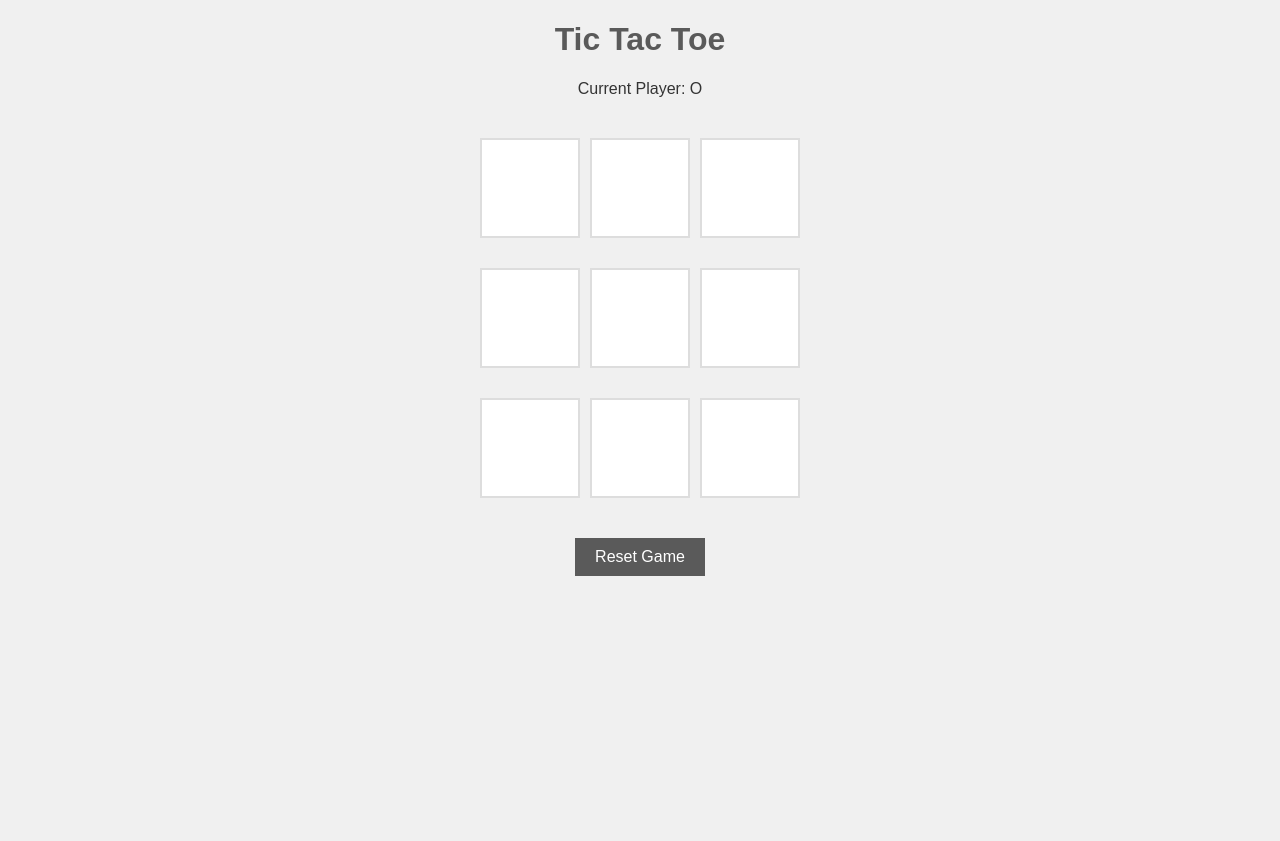
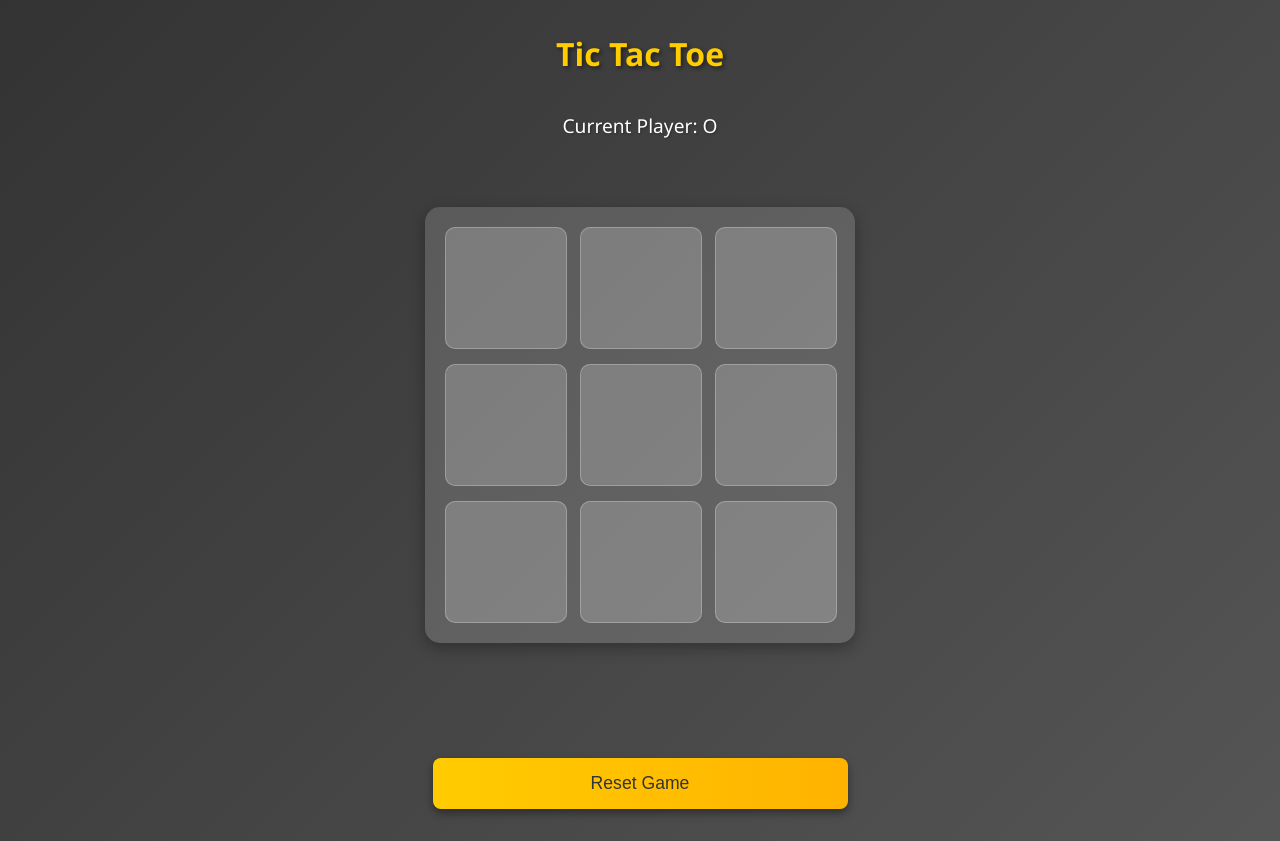
Before and after one commit to hrosicka/TicTacToeWeb, a Flask app: page / in a window 1280 px wide. Before the commit the page ends 576 px from the top, so only its background shows below. Run offline with Flask 3, Linux system fonts and the light colour scheme.

Commit message:
refactoring - js script added, new UX design

```diff
--- a/app.py
+++ b/app.py
@@ -1,18 +1,18 @@
-from flask import Flask, render_template, request
+from flask import Flask, render_template, request, jsonify
 import random
 
 app = Flask(__name__)
 
 # Globální proměnné
 board = [''] * 9
-current_player = 'X'
+current_player = random.choice(['X', 'O'])  # Počáteční hráč je náhodný
 winner = None
 
 def check_winner():
     winning_combinations = [
         [0, 1, 2], [3, 4, 5], [6, 7, 8],  # Rows
         [0, 3, 6], [1, 4, 7], [2, 5, 8],  # Columns
-        [0, 4, 8], [2, 4, 6]             # Diagonals
+        [0, 4, 8], [2, 4, 6]              # Diagonals
     ]
     for combo in winning_combinations:
         if board[combo[0]] == board[combo[1]] == board[combo[2]] != '':
@@ -21,21 +21,31 @@ def check_winner():
         return 'Tie'
     return None
 
-@app.route('/', methods=['GET', 'POST'])
+@app.route('/', methods=['GET'])
 def index():
     global board, current_player, winner
-    if request.method == 'POST':
-        index = int(request.form['index'])
-        if board[index] == '' and not winner:
-            board[index] = current_player
-            winner = check_winner()
-            if not winner:
-                current_player = 'O' if current_player == 'X' else 'X'
-    else:
-        board = [''] * 9
-        current_player = random.choice(['X', 'O'])
-        winner = None
+    board = [''] * 9
+    current_player = random.choice(['X', 'O'])
+    winner = None
     return render_template('index.html', board=board, current_player=current_player, winner=winner)
+
+@app.route('/move', methods=['POST'])
+def make_move():
+    global board, current_player, winner
+    data = request.get_json()
+    index = data['index']
+
+    if board[index] == '' and not winner:
+        board[index] = current_player
+        winner = check_winner()
+        if not winner:
+            current_player = 'O' if current_player == 'X' else 'X'
+
+    return jsonify({
+        'board': board,
+        'current_player': current_player,
+        'winner': winner
+    })
 
 if __name__ == '__main__':
     app.run(debug=True)
--- a/static/style.css
+++ b/static/style.css
@@ -1,53 +1,89 @@
 body {
-    font-family: 'Arial', sans-serif;
+    font-family: 'Segoe UI', Tahoma, Geneva, Verdana, sans-serif;
     text-align: center;
-    background-color: #f0f0f0;
-    color: #333;
+    background: linear-gradient(135deg, #333333, #555555); /* Tmavší gradient pro lepší kontrast */
+    color: #ffffff; /* Bílý text pro maximální kontrast */
+    margin: 0;
+    padding: 0;
+    display: flex;
+    flex-direction: column;
+    min-height: 100vh;
 }
 
 h1 {
-    color: #5a5a5a;
+    color: #ffcc00; /* Výrazná žlutá pro nadpis */
+    margin-top: 2rem;
+    text-shadow: 2px 2px 4px rgba(0, 0, 0, 0.5);
 }
 
 .board {
     display: grid;
-    grid-template-columns: repeat(3, 100px);
-    grid-gap: 10px;
-    margin: 20px auto;
-    width: 320px;
+    grid-template-columns: repeat(3, 120px);
+    grid-gap: 15px;
+    margin: 3rem auto;
+    width: fit-content;
+    background-color: rgba(255, 255, 255, 0.15); /* Světlejší pozadí desky pro lepší viditelnost buněk */
+    padding: 20px;
+    border-radius: 15px;
+    box-shadow: 0 5px 15px rgba(0, 0, 0, 0.3);
 }
 
-.cell button {
-    width: 100px;
-    height: 100px;
-    font-size: 2em;
-    background-color: #fff;
-    border: 2px solid #ddd;
+.cell {
+    width: 120px;
+    height: 120px;
+    font-size: 3em;
+    display: flex;
+    justify-content: center;
+    align-items: center;
     cursor: pointer;
-    transition: background-color 0.3s, transform 0.3s;
+    transition: transform 0.2s ease-in-out, background-color 0.3s ease-in-out;
+    border-radius: 10px;
+    background-color: rgba(255, 255, 255, 0.2); /* Světlejší pozadí buněk */
+    border: 1px solid rgba(255, 255, 255, 0.25);
 }
 
-.cell button:hover {
-    background-color: #f9f9f9;
+.cell:hover {
+    background-color: rgba(255, 255, 255, 0.3);
     transform: scale(1.05);
 }
 
-.cell button:disabled {
-    background-color: #208095;
+.cell.x {
+    color: #00bfff; /* Jasná modrá pro X */
+    text-shadow: 1px 1px 2px rgba(0, 0, 0, 0.3);
+}
+
+.cell.o {
+    color: #ff4500; /* Jasná oranžová pro O */
+    text-shadow: 1px 1px 2px rgba(0, 0, 0, 0.3);
+}
+
+.cell.disabled {
     cursor: not-allowed;
 }
 
 button {
-    font-size: 1em;
-    padding: 10px 20px;
-    margin-top: 20px;
-    background-color: #5a5a5a;
-    color: #fff;
+    font-size: 1.1em;
+    padding: 15px 20px;
+    width: 415px;
+    background: linear-gradient(to right, #ffcc00, #ffb300);
+    color: #333;
     border: none;
+    border-radius: 8px;
     cursor: pointer;
-    transition: background-color 0.3s;
+    transition: transform 0.2s ease-in-out, box-shadow 0.3s ease-in-out;
+    box-shadow: 0 4px 8px rgba(0, 0, 0, 0.4);
+    margin: 2rem auto;
 }
 
+
 button:hover {
-    background-color: #444;
+    transform: scale(1.05);
+    box-shadow: 0 6px 12px rgba(0, 0, 0, 0.5);
 }
+
+#currentPlayer, #winnerMessage {
+    font-size: 1.2em;
+    margin-top: 1rem;
+    color: #ffffff; /* Bílý text pro maximální kontrast */
+    text-shadow: 1px 1px 2px rgba(0, 0, 0, 0.3);
+}
--- a/templates/index.html
+++ b/templates/index.html
@@ -6,20 +6,16 @@
 </head>
 <body>
     <h1>Tic Tac Toe</h1>
-    <p>Current Player: {{ current_player }}</p>
+    <p id="currentPlayer">Current Player: {{ current_player }}</p>
     <div class="board">
         {% for i in range(9) %}
-        <form method="post" class="cell">
-            <input type="hidden" name="index" value="{{ i }}">
-            <button type="submit" {% if board[i] != '' or winner %}disabled{% endif %}>{{ board[i] }}</button>
-        </form>
+        <div class="cell" data-index="{{ i }}">
+            {{ board[i] }}
+        </div>
         {% endfor %}
     </div>
-    {% if winner %}
-    <p>{% if winner == 'Tie' %}It's a tie!{% else %}{{ winner }} wins!{% endif %}</p>
-    {% endif %}
-    <form method="get">
-        <button type="submit">Reset Game</button>
-    </form>
+    <p id="winnerMessage">{% if winner %}{{ winner }}{% endif %}</p>
+    <button id="resetButton">Reset Game</button>
+    <script src="{{ url_for('static', filename='js/script.js') }}"></script>
 </body>
 </html>
```
Also changed, not shown: static/js/script.js (added, +55 -0 lines).
